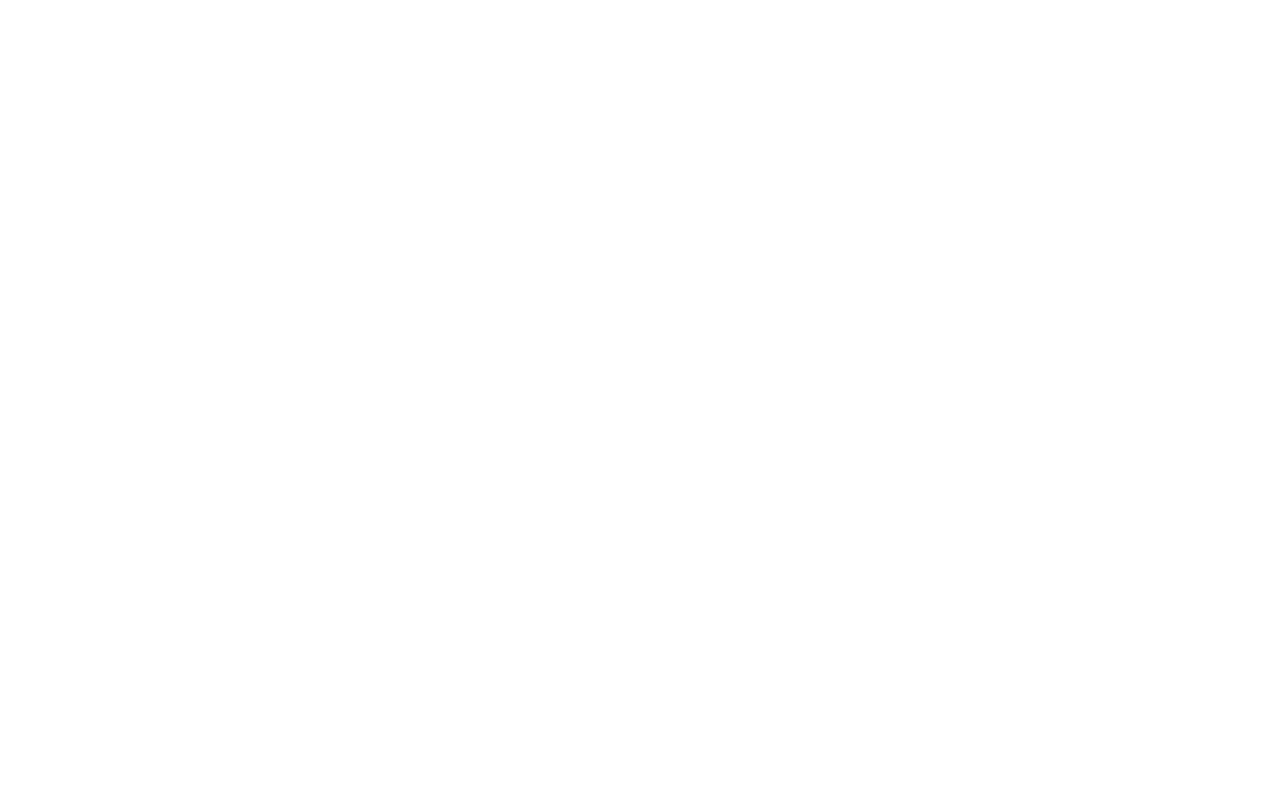
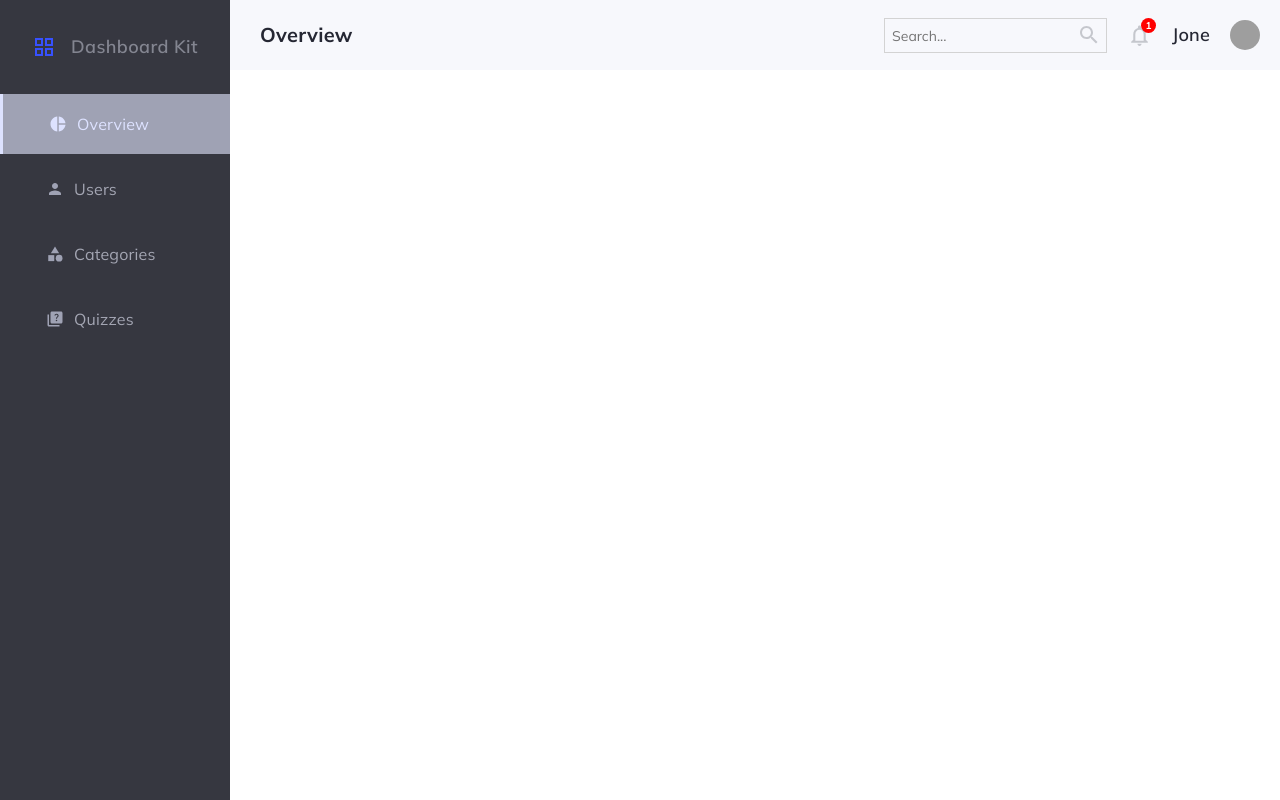
Before and after one commit to NgocBaoTa/Frontend_QuizApp, a React (Create React App) app: page / in a window 1280 px wide. Before the commit this address had no page. Built offline with nearby package versions, Linux system fonts and the light colour scheme; grey boxes are pictures that could not be loaded.

Commit message:
sidebar for overview page

```diff
--- a/src/App.js
+++ b/src/App.js
@@ -2,11 +2,13 @@
 import { Routes, Route } from "react-router-dom";
 import Login from './components/login/Login';
 import Register from './components/register/Register';
+import Overview from './pages/overview/Overview';
 
 function App() {
   return (
     <div className="App">
       <Routes>
+        <Route path="/" element={<Overview /> } />
         <Route path="/user/login" element={<Login />} />
         <Route path="/user/register" element={<Register />} />
       </Routes>
--- /dev/null
+++ b/src/components/overview_container/header/Header.js
@@ -0,0 +1,38 @@
+import React from "react";
+import "./header.css"
+import SearchIcon from "@mui/icons-material/Search";
+import NotificationsNoneIcon from "@mui/icons-material/NotificationsNone";
+
+function Header() {
+  return (
+    <div className="header_wrapper">
+      <div className="header_name">Overview</div>
+
+      <div className="header_right">
+        <div className="header_search header_item">
+          <input type="text" placeholder="Search..." />
+          <SearchIcon />
+        </div>
+
+        <div className="header_item">
+          <NotificationsNoneIcon className="header_item--icon" />
+          <div className="header_item--counter">1</div>
+        </div>
+
+        <div className="header_item">
+          <div className="header_item--nickname">Jone</div>
+        </div>
+
+        <div className="header_item">
+          <img
+            src="https://images.pexels.com/photos/941693/pexels-photo-941693.jpeg?auto=compress&cs=tinysrgb&dpr=2&w=500"
+            alt=""
+            className="avatar"
+          />
+        </div>
+      </div>
+    </div>
+  );
+}
+
+export default Header;
--- /dev/null
+++ b/src/components/overview_container/header/header.css
@@ -0,0 +1,87 @@
+.header_wrapper {
+    height: 70px;
+    display: flex;
+    align-items: center;
+    justify-content: space-between;
+    margin-left: 260px;
+}
+
+.header_wrapper .header_name {
+    font-weight: 700;
+    font-size: 20px;
+    line-height: 30px;
+    letter-spacing: 0.3px;
+    color: #252733;
+}
+
+.header_wrapper .header_right {
+    display: flex;
+    flex-direction: row;
+    justify-content: space-between;
+    align-items: center;
+}
+
+.header_right .header_search {
+    display: flex;
+    align-items: center;
+    border: 0.5px solid lightgray;
+    padding: 5px;
+    height: 35px;
+    color: #C5C7CD;
+}
+
+.header_right .header_search input {
+    border: none;
+    outline: none;
+    background: transparent;
+}
+
+.header_right .header_search input::placeholder {
+    font-size: 14px;
+}
+
+.header_right .header_item {
+    display: flex;
+    align-items: center;
+    margin-right: 20px;
+    position: relative;
+}
+
+.header_right .header_item .header_item--icon {
+    font-size: 25px;
+    color: #C5C7CD;
+    cursor: pointer;
+}
+
+.header_right .header_item .header_item--counter {
+    width: 15px;
+    height: 15px;
+    background-color: red;
+    border-radius: 50%;
+    color: white;
+    display: flex;
+    align-items: center;
+    justify-content: center;
+    font-size: 10px;
+    font-weight: bold;
+    position: absolute;
+    top: -5px;
+    right: -4px;
+    cursor: pointer;
+}
+
+.header_item--nickname {
+    font-weight: 600;
+    font-size: 18px;
+    line-height: 20px;
+    text-align: right;
+    letter-spacing: 0.2px;
+    color: #252733;
+}
+
+.header_item .avatar {
+    width: 30px;
+    height: 30px;
+    border-radius: 50%;
+    cursor: pointer;
+}
--- /dev/null
+++ b/src/components/sideBar/Sidebar.js
@@ -0,0 +1,59 @@
+import React, { useContext } from "react";
+import "./sidebar.css";
+import { Link } from "react-router-dom";
+import GridViewIcon from "@mui/icons-material/GridView";
+import PieChartIcon from "@mui/icons-material/PieChart";
+import PersonIcon from "@mui/icons-material/Person";
+import CategoryIcon from "@mui/icons-material/Category";
+import QuizIcon from "@mui/icons-material/Quiz";
+
+function Sidebar() {
+  return (
+    <div className="sidebar">
+      <div className="sidebar_top">
+        <Link
+          to="/"
+          className="sidebar_top--logo"
+          style={{ textDecoration: "none" }}
+        >
+          <GridViewIcon className="logo" />
+          <div className="name">Dashboard Kit</div>
+        </Link>
+      </div>
+
+      <div className="sidebar_content">
+        <ul>
+          <Link to="/" style={{ textDecoration: "none" }}>
+            <li className="sidebar_item--active">
+              <PieChartIcon className="icon" />
+              <span>Overview</span>
+            </li>
+          </Link>
+
+          <Link to="/users" style={{ textDecoration: "none" }}>
+            <li>
+              <PersonIcon className="icon" />
+              <span>Users</span>
+            </li>
+          </Link>
+
+          <Link to="/categories" style={{ textDecoration: "none" }}>
+            <li>
+              <CategoryIcon className="icon" />
+              <span>Categories</span>
+            </li>
+          </Link>
+
+          <Link to="/quizzes" style={{ textDecoration: "none" }}>
+            <li>
+              <QuizIcon className="icon" />
+              <span>Quizzes</span>
+            </li>
+          </Link>
+        </ul>
+      </div>
+    </div>
+  );
+}
+
+export default Sidebar;
--- /dev/null
+++ b/src/components/sideBar/sidebar.css
@@ -0,0 +1,77 @@
+.sidebar {
+  min-width: 230px;
+  height: 100vh;
+  position: fixed;
+  left: 0;
+  top: 0;
+  background-color: #363740;
+}
+
+.sidebar_top .sidebar_top--logo {
+  display: grid;
+  grid-template-columns: auto auto;
+  justify-content: center;
+  align-content: center;
+  column-gap: 15px;
+  margin-top: 35px;
+}
+
+.sidebar_top--logo .logo {
+  color: #3751ff;
+  text-align: center;
+}
+
+.sidebar_top--logo .name {
+  font-weight: 600;
+  font-size: 18px;
+  line-height: 24px;
+  letter-spacing: 0.4px;
+  color: #a4a6b3;
+  opacity: 0.7;
+}
+
+.sidebar_content {
+   margin-top: 35px;
+}
+
+.sidebar_content ul {
+  list-style: none;
+  padding: 0;
+  margin: 0;
+}
+
+.sidebar_content li {
+  display: flex;
+  align-items: center;
+  padding: 20px;
+  padding-left: 46px;
+  cursor: pointer;
+  margin-bottom: 5px;
+}
+
+.sidebar_content li:hover, .sidebar_content .sidebar_item--active {
+  background-color: #9FA2B4;
+  border-left: 3px solid #DDE2FF;
+}
+
+.sidebar_content li .icon {
+    font-size: 18px;
+    color: #9FA2B4;
+}
+
+.sidebar_content li:hover .icon, .sidebar_content .sidebar_item--active .icon {
+    color: #DDE2FF;
+}
+
+.sidebar_content li span {
+  margin-left: 10px;
+  font-weight: 400;
+font-size: 16px;
+line-height: 20px;
+letter-spacing: 0.2px;
+color: #A4A6B3;
+}
+
+.sidebar_content li:hover span, .sidebar_content .sidebar_item--active span {
+    color: #DDE2FF;
+}
--- /dev/null
+++ b/src/pages/overview/Overview.js
@@ -0,0 +1,17 @@
+import React from "react";
+import './overview.css';
+import Header from "../../components/overview_container/header/Header";
+import Sidebar from "../../components/sideBar/Sidebar";
+
+function Overview() {
+  return (
+    <div className="overview">
+      <Sidebar />
+      <div className="overview_container">
+        <Header />
+      </div>
+    </div>
+  );
+}
+
+export default Overview;
--- /dev/null
+++ b/src/pages/overview/overview.css
@@ -0,0 +1,8 @@
+.overview {
+    display: flex;
+}
+
+.overview .overview_container {
+    flex: 6;
+    background-color: #F7F8FC;
+}
```
